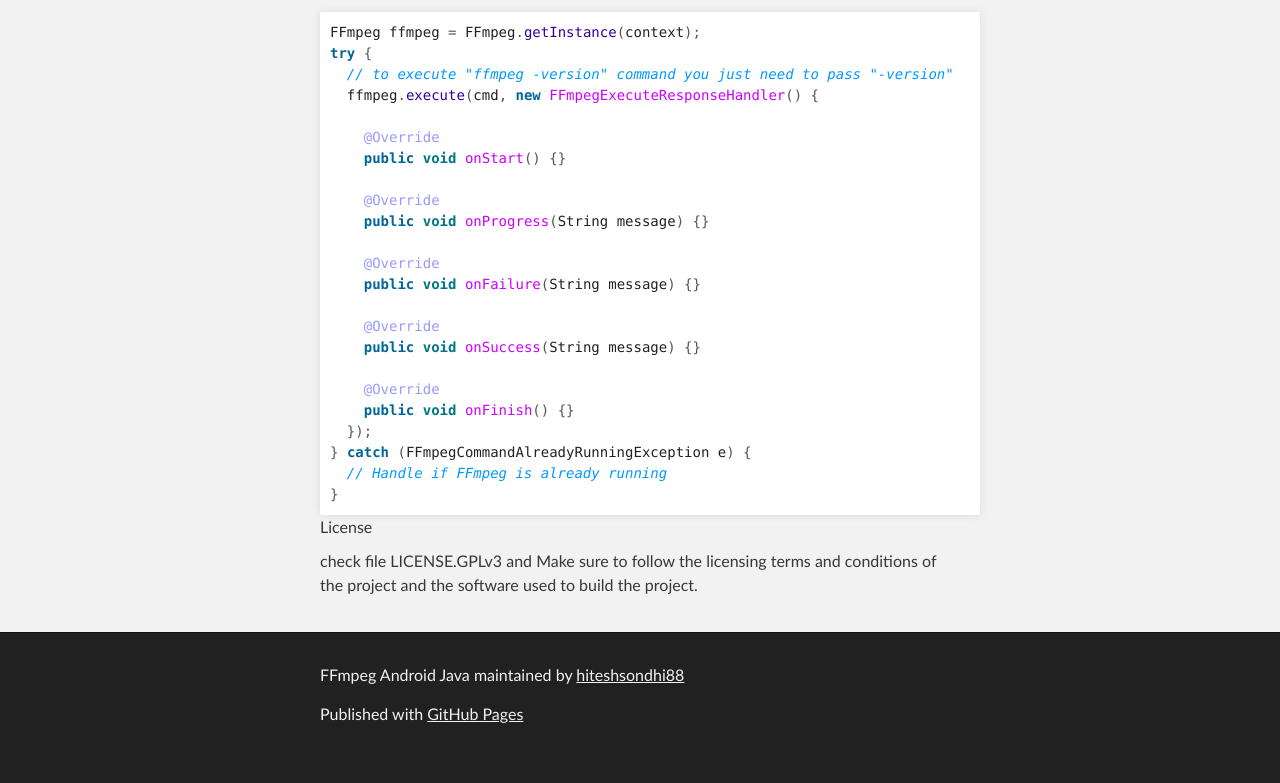
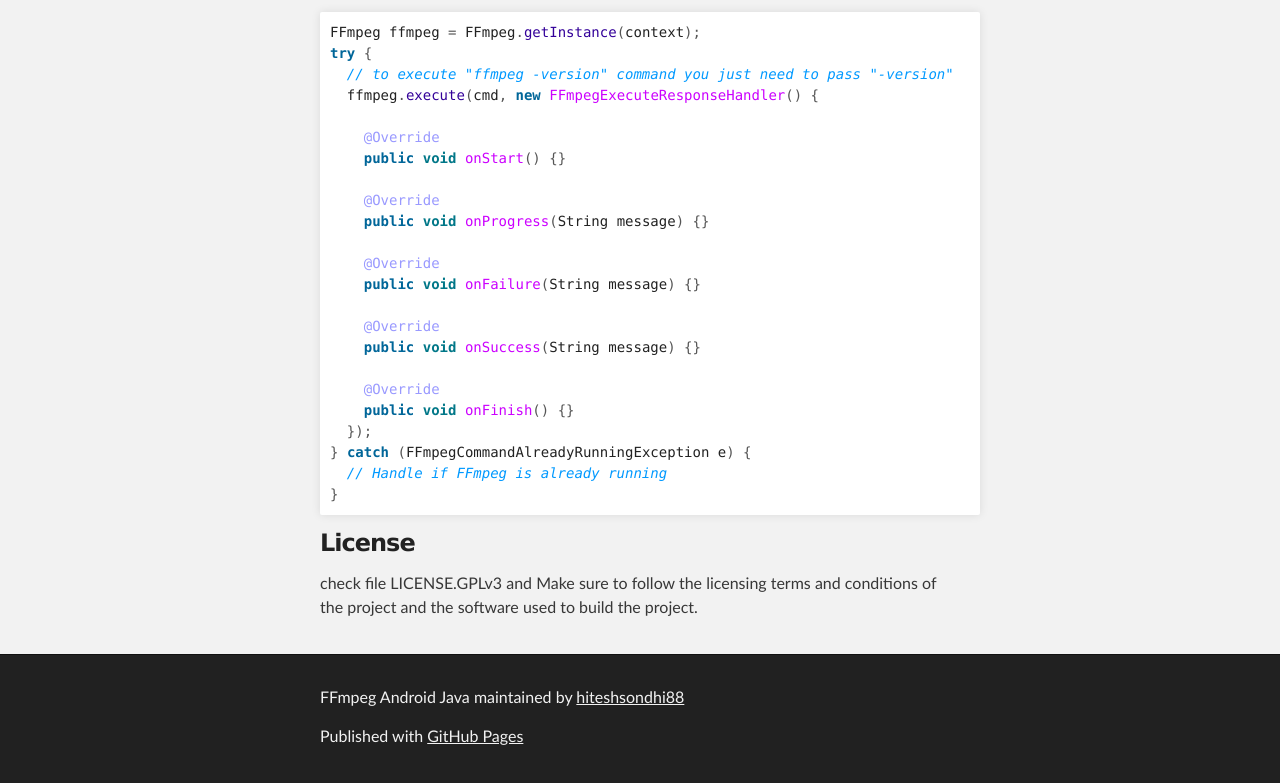
Before and after one commit to cropsly/ffmpeg-android-java, a plain HTML site: page index.html in a window 1280 px wide. Shown: the part 1479-2262 px from the top of the page. Before the commit the page ends 2240 px from the top, so only its background shows below. Drawn offline with Linux system fonts and the light colour scheme.

Commit message:
Updated page

```diff
--- a/index.html
+++ b/index.html
@@ -117,7 +117,7 @@ to this method.</p>
 <span class="o">}</span>
 </pre></div>
 
-<a name="license" class="anchor" href="#license"><span class="octicon octicon-link"></span></a>License</h2>
+<h3> <a name="license" class="anchor" href="#license"><span class="octicon octicon-link"></span></a>License</h2> </h3>
 
 <p>check file LICENSE.GPLv3 and Make sure to follow the licensing terms and conditions of the project and the software used to build the project.</p>
       </section>
```
